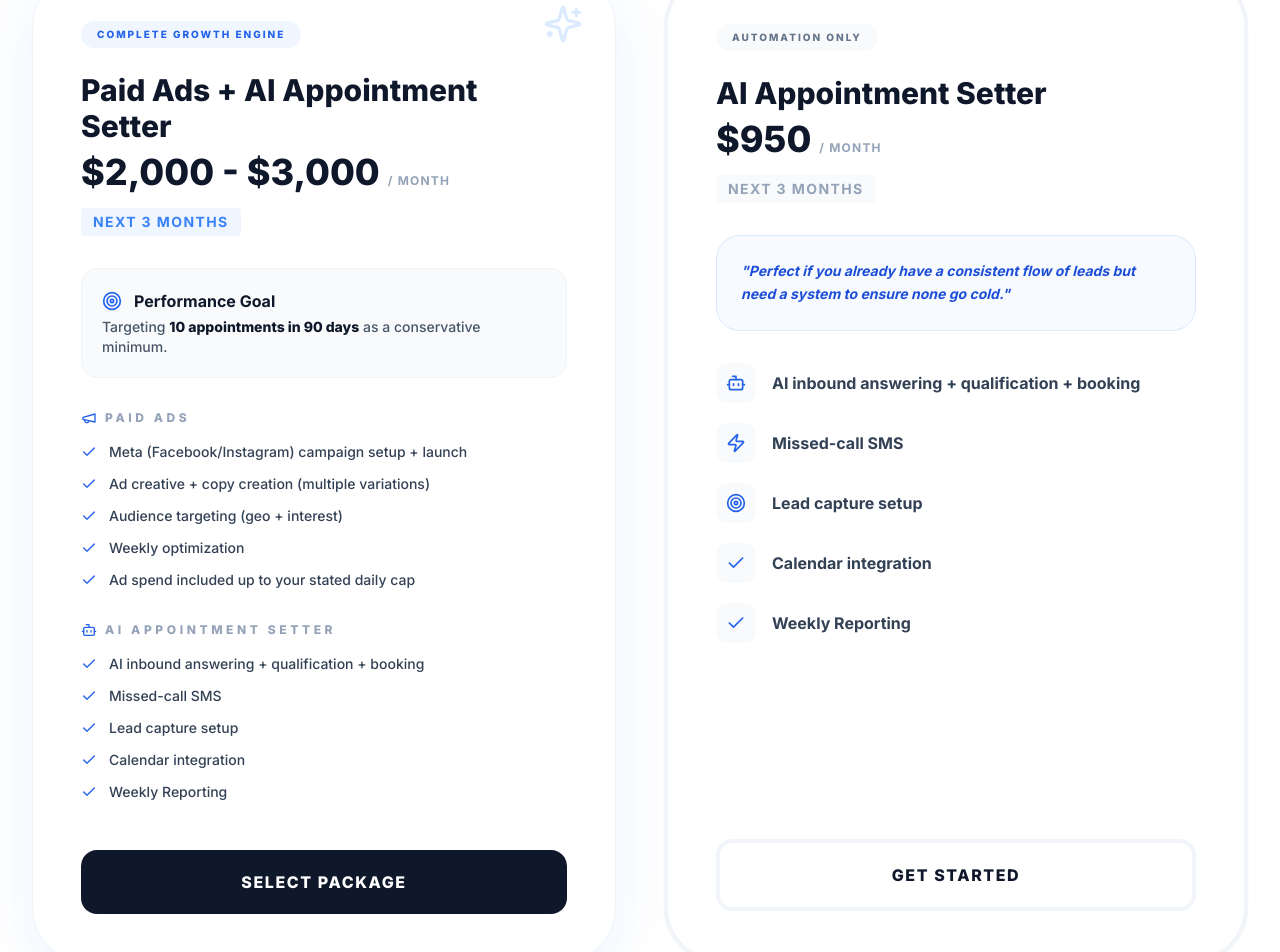
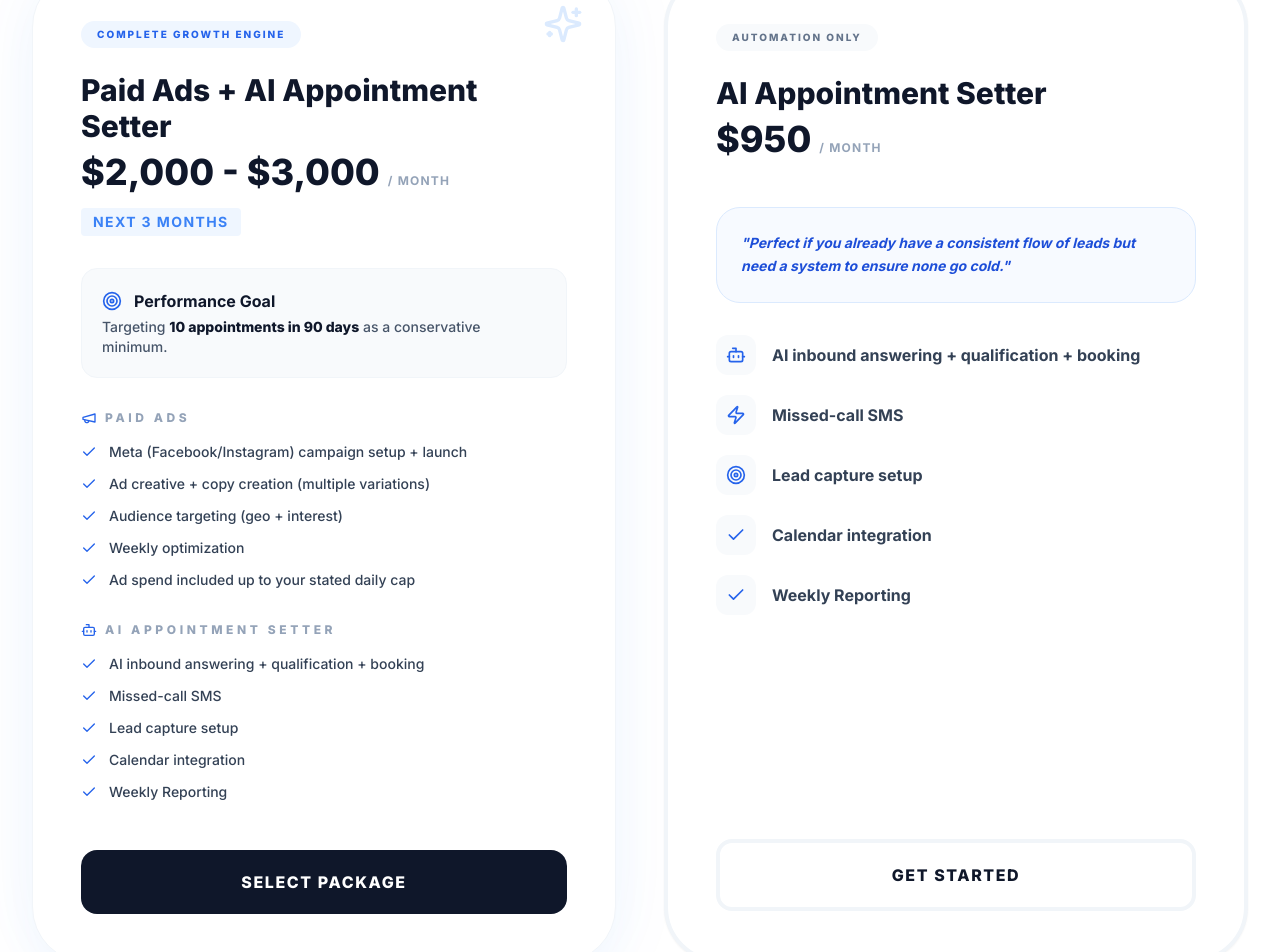
Before and after one commit to Manifesto32/aiagencywebsite, a React (Vite) app: page / in a window 1280 px wide. Shown: the part 7271-8223 px from the top of the page. Built offline with nearby package versions, Linux system fonts and the light colour scheme.

Commit message:
feat: Remove temporary pricing duration badge
Removes the "Next 3 Months" badge from the AI Appointment Setter pricing section. This was a temporary indicator and is no longer relevant to the current pricing display.

```diff
--- a/components/PackagesPricing.tsx
+++ b/components/PackagesPricing.tsx
@@ -104,9 +104,7 @@ const PackagesPricing: React.FC = () => {
                   <span className="text-4xl font-black text-slate-900">$950</span>
                   <span className="text-slate-400 font-bold uppercase tracking-widest text-xs">/ Month</span>
                 </div>
-                <p className="text-sm font-bold text-slate-400 uppercase tracking-widest bg-slate-50 px-3 py-1 rounded inline-block">
-                  Next 3 Months
-                </p>
+                {/* Duration badge removed per request */}
               </div>
 
               <div className="space-y-8 flex-1">
```
